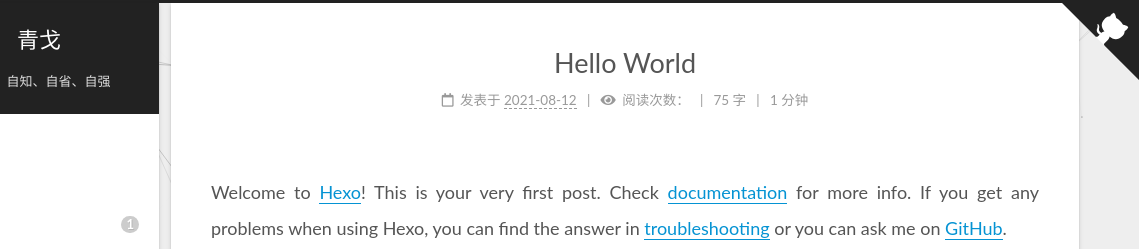
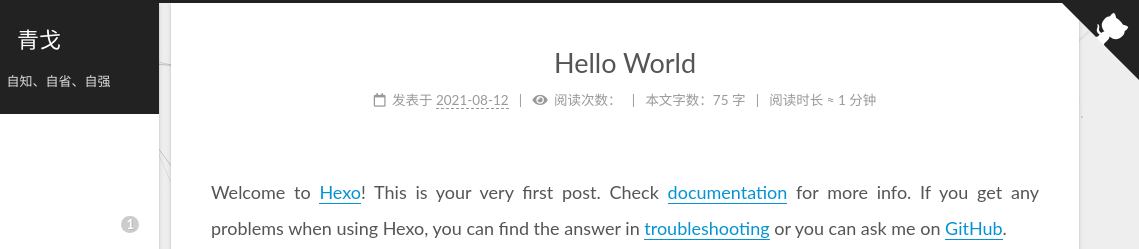
Before and after one commit to xqnode/xqnode.github.io, a plain HTML site: page 2021/08/12/hello-world/index.html in a window 1280 px wide. Shown: the top 249 px of the page, 141-1280 px from the left. Drawn offline with Linux system fonts and the light colour scheme; some packages are replaced by stand-ins of ours; no server answers; a script that the page names is missing.

Commit message:
Site updated: 2021-08-12 21:59:03

```diff
--- a/2021/08/12/hello-world/index.html
+++ b/2021/08/12/hello-world/index.html
@@ -207,12 +207,12 @@
 
               <span class="post-meta-divider">|</span>
               <span title="post.wordcount">
-                75 字
+               本文字数：75 字
               </span>
 
               <span class="post-meta-divider">|</span>
               <span title="post.min2read">
-                1 分钟
+                阅读时长 ≈ 1 分钟
               </span>
 
         </div>
```
Also changed, not shown: 2021/08/12/my-first-page/index.html (+2 -2 lines).
